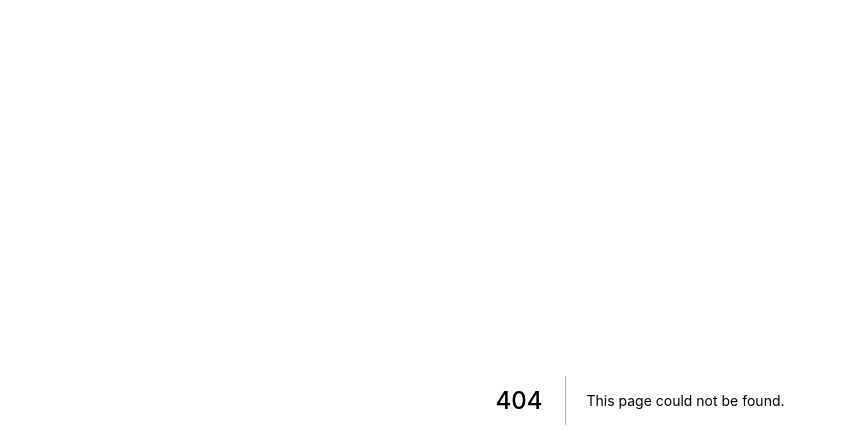
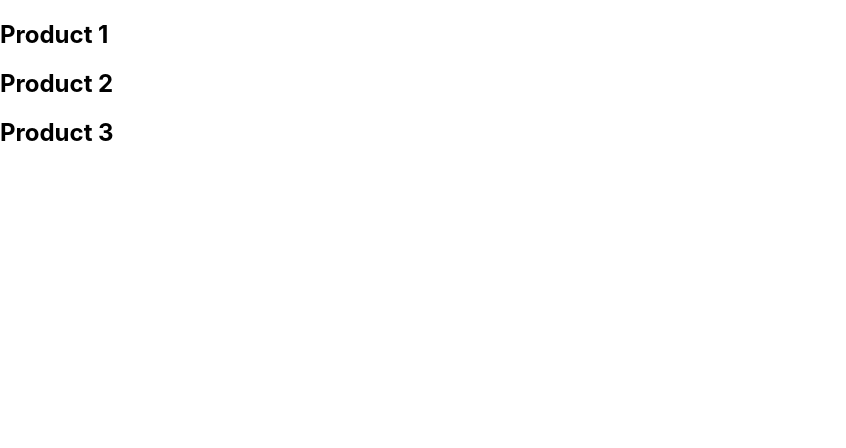
Before and after one commit to ahsan1800411/Next.JS-Practice, a Next.js app: page /product in a window 1280 px wide. Before the commit this address had no page. Shown: the top 448 px of the page, without its empty margins (0-846 px from the left). Built offline with nearby package versions, Linux system fonts and the light colour scheme.

Commit message:
Dynamic Routes

```diff
--- /dev/null
+++ b/pages/product/[productId].js
@@ -0,0 +1,6 @@
+import { useRouter } from "next/router";
+export default function ProductDetails() {
+  const router = useRouter();
+  const { productId } = router.query;
+  return <div>Product Details Page about {productId}</div>;
+}
--- /dev/null
+++ b/pages/product/index.js
@@ -0,0 +1,9 @@
+export default function ProductList() {
+  return (
+    <div>
+      <h2>Product 1</h2>
+      <h2>Product 2</h2>
+      <h2>Product 3</h2>
+    </div>
+  );
+}
```
